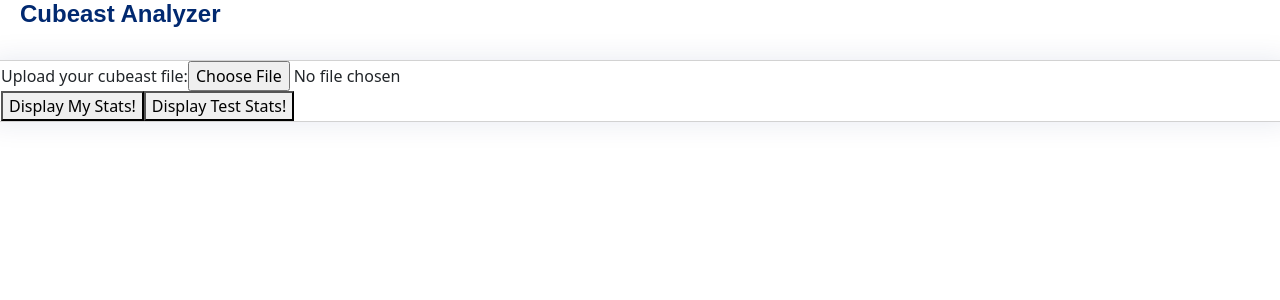
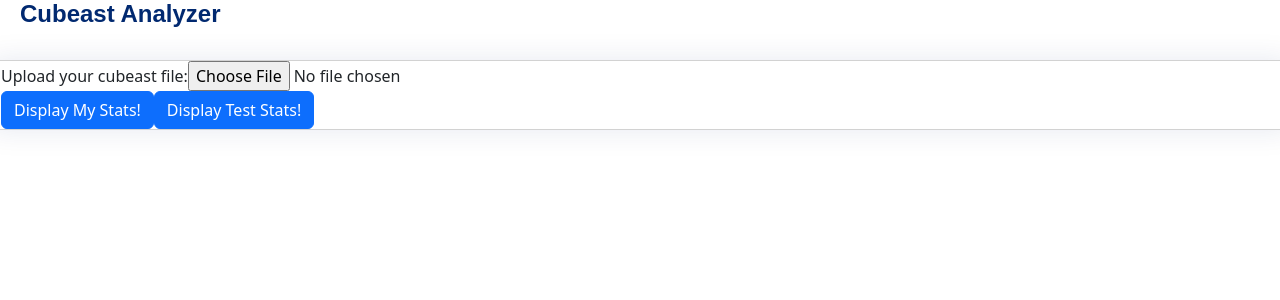
Before and after one commit to cuberplus/cubeastanalyzer, a React (Create React App) app: page / in a window 1280 px wide. Shown: the top 300 px of the page. Built offline with nearby package versions, Linux system fonts and the light colour scheme.

Commit message:
Switched to Bootstrap Button

```diff
--- a/src/Components/FileInput.tsx
+++ b/src/Components/FileInput.tsx
@@ -3,6 +3,7 @@ import { FileInputProps, FileInputState, Solve } from "../Helpers/Types";
 import { parseCsv } from "../Helpers/CsvParser";
 import { FilterPanel } from "./FilterPanel";
 import { GetDemoData } from "../Helpers/SampleData"
+import { Button } from "react-bootstrap";
 
 export class FileInput extends React.Component<FileInputProps, FileInputState> {
     state: FileInputState = { solves: [] };
@@ -43,12 +44,12 @@ export class FileInput extends React.Component<FileInputProps, FileInputState> {
                             <form>
                                 Upload your cubeast file:
                                 <input type="file" id="uploaded_data" accept=".csv" />
-                                <button type="button" onClick={() => {
+                                <Button type="button" onClick={() => {
                                     this.showFileData();
-                                }}>Display My Stats!</button>
-                                <button type="button" onClick={() => {
+                                }}>Display My Stats!</Button>
+                                <Button type="button" onClick={() => {
                                     this.showTestData();
-                                }}>Display Test Stats!</button>
+                                }}>Display Test Stats!</Button>
                             </form>
                         </div>
                     </div>
```
